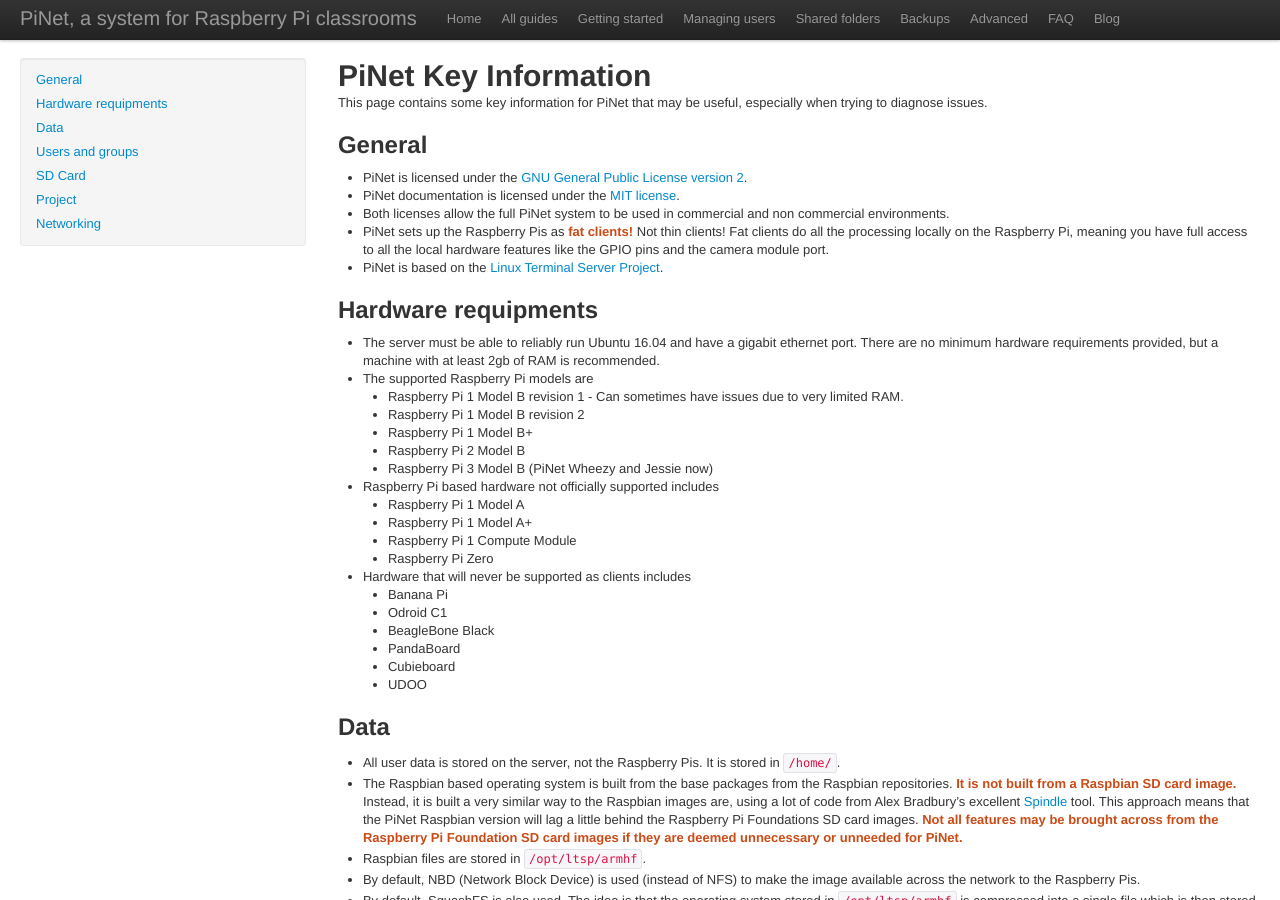
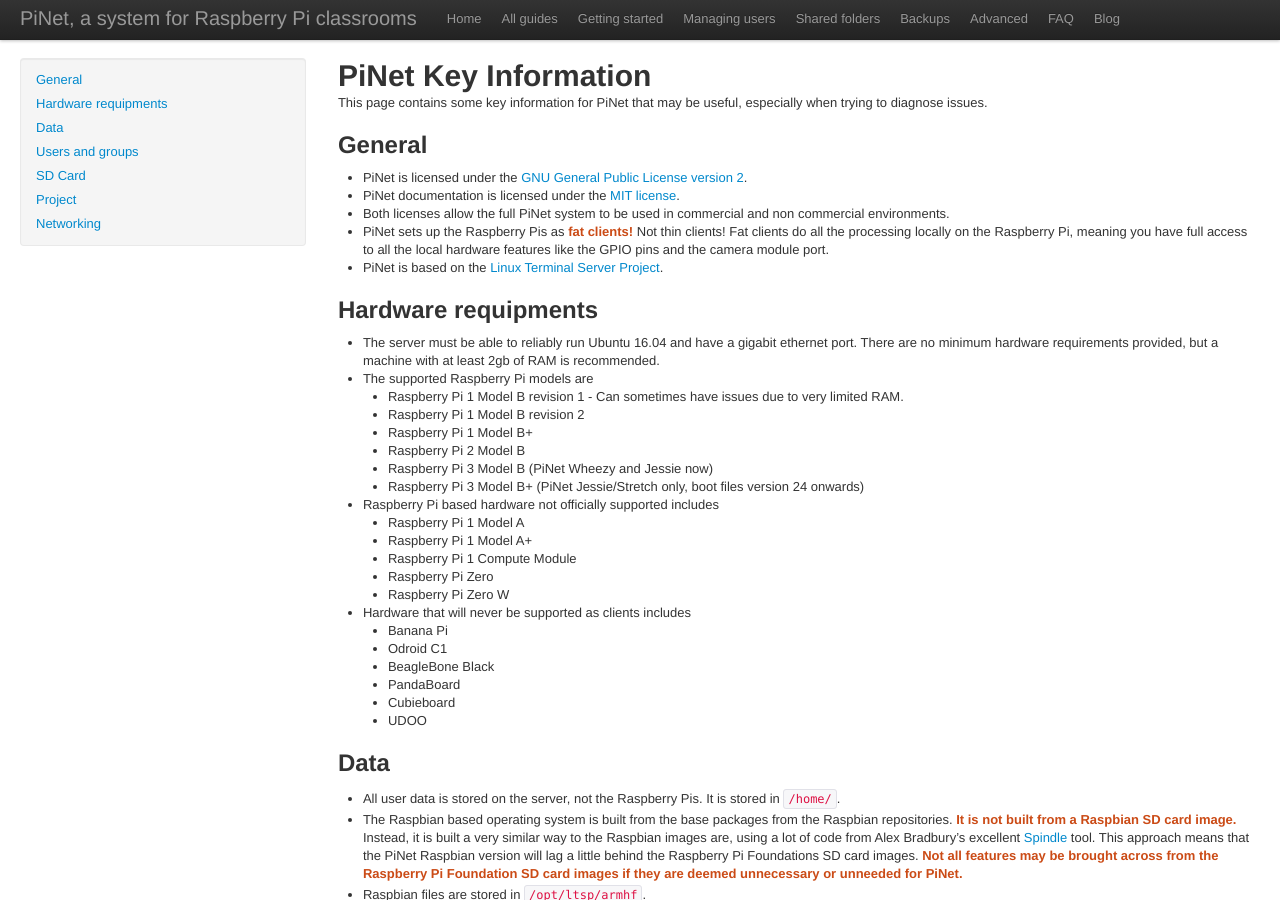
Before and after one commit to PiNet/PiNet.github.io, a Jekyll site: the page built from articles/key-info.md, in a window 1280 px wide and 900 px high. Built offline with Jekyll 4.4.1, drawn with Linux system fonts in a browser that asks for light colours; some web fonts are replaced.

Commit message:
Update Key Info page to include support for Raspberry Pi 3 Model B+

```diff
--- a/articles/key-info.md
+++ b/articles/key-info.md
@@ -22,11 +22,13 @@
   - Raspberry Pi 1 Model B+
   - Raspberry Pi 2 Model B
   - Raspberry Pi 3 Model B (PiNet Wheezy and Jessie now)
+  - Raspberry Pi 3 Model B+ (PiNet Jessie/Stretch only, boot files version 24 onwards)
 - Raspberry Pi based hardware not officially supported includes
   - Raspberry Pi 1 Model A
   - Raspberry Pi 1 Model A+
   - Raspberry Pi 1 Compute Module
   - Raspberry Pi Zero
+  - Raspberry Pi Zero W
 - Hardware that will never be supported as clients includes
   - Banana Pi
   - Odroid C1
```
